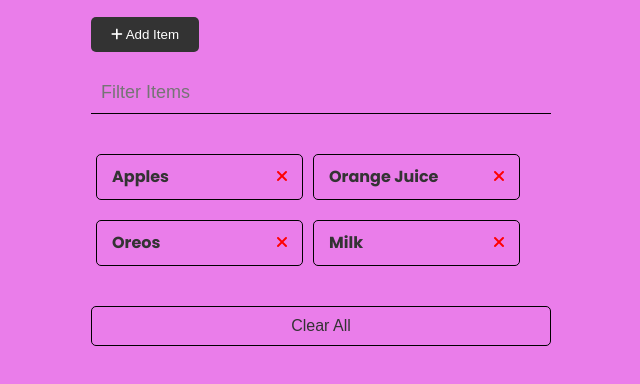
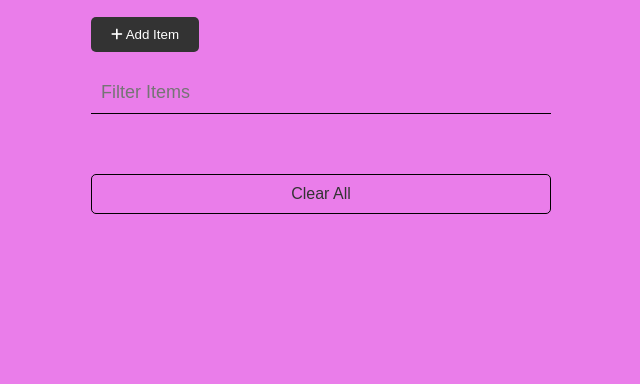
Before and after one commit to thegirlcoderr/shopping-list, a plain HTML site: page index.html in a window 1280 px wide. Shown: the part 180-564 px from the top of the page, without its empty margins (319-959 px from the left). Drawn offline with Linux system fonts and the light colour scheme.

Commit message:
html update

```diff
--- a/index.html
+++ b/index.html
@@ -47,7 +47,7 @@
       </div>
 
       <ul id="item-list" class="items">
-        <li>
+        <!-- <li>
           Apples
           <button class="remove-item btn-link text-red">
             <i class="fa-solid fa-xmark"></i>
@@ -60,7 +60,13 @@
           </button>
         </li>
         <li>
-          Oreos
+          Eggs
+          <button class="remove-item btn-link text-red">
+            <i class="fa-solid fa-xmark"></i>
+          </button>
+        </li>
+        <li>
+          Eggnog
           <button class="remove-item btn-link text-red">
             <i class="fa-solid fa-xmark"></i>
           </button>
@@ -70,7 +76,7 @@
           <button class="remove-item btn-link text-red">
             <i class="fa-solid fa-xmark"></i>
           </button>
-        </li>
+        </li> -->
       </ul>
 
       <button id="clear" class="btn-clear">Clear All</button>
```
